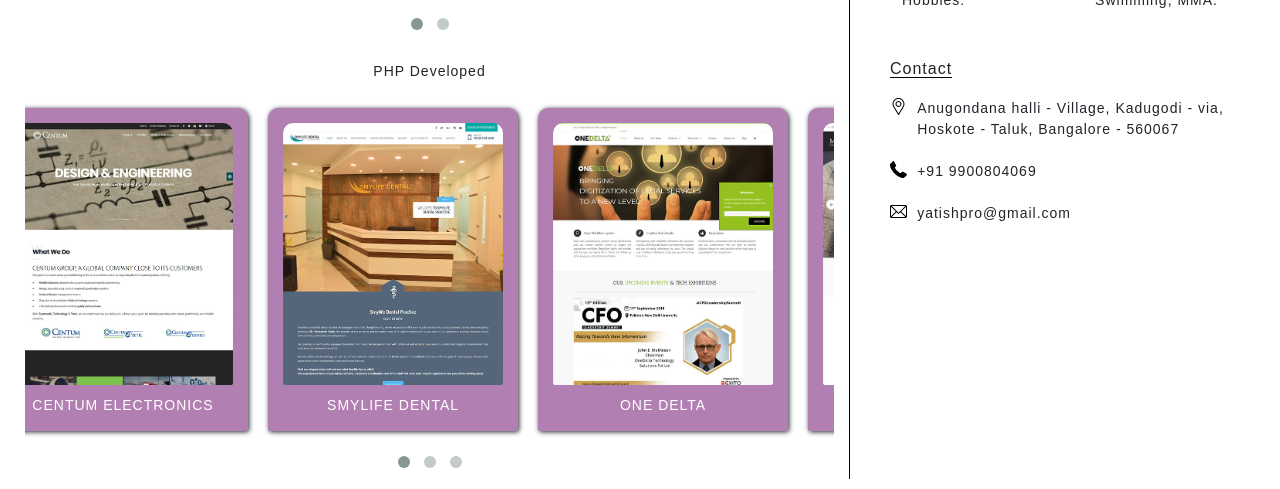
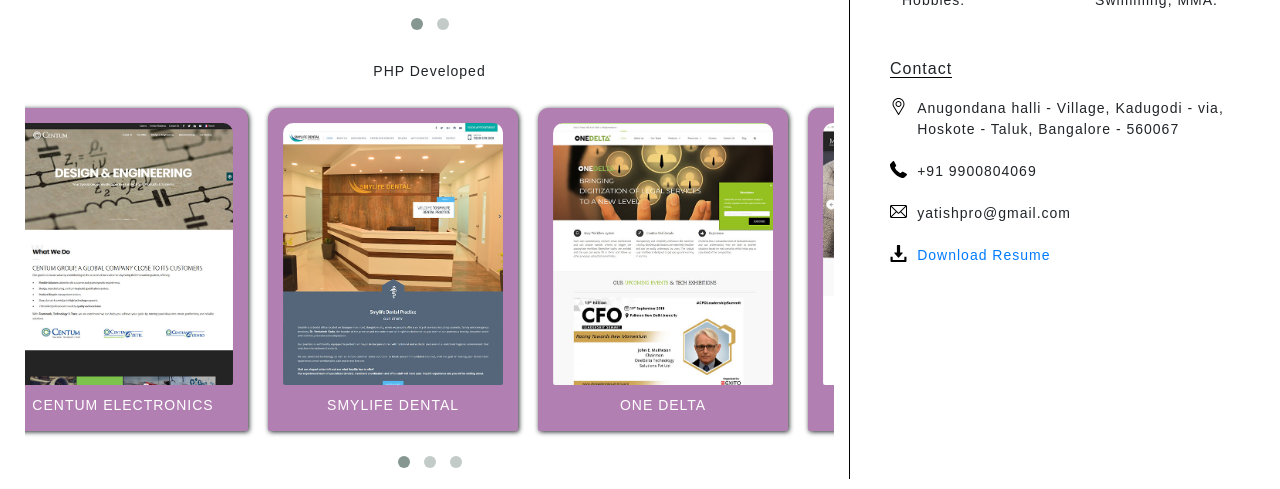
Before and after one commit to yatishpro/portfolio, a website: page index.html in a window 1280 px wide. Shown: the part 1664-2153 px from the top of the page. Drawn offline with Linux system fonts and the light colour scheme.

Commit message:
Download Button update
By Yatish

```diff
--- a/index.html
+++ b/index.html
@@ -382,6 +382,7 @@
                 <li><img class="contact-img" src="assets/images/placeholder.svg" /><p>Anugondana halli - Village, Kadugodi - via, Hoskote - Taluk, Bangalore - 560067</p></li>
                 <li><img src="assets/images/phone-receiver.svg" class="contact-img"><p>+91 9900804069</p></li>
                 <li><img src="assets/images/email.svg" alt="" class="contact-img"><p>yatishpro@gmail.com</p></li>
+                <li><img src="assets/images/download.svg" class="contact-img" alt=""><p><a href="assets/doc/resume.pdf" class="download-resume" target="_blank">Download Resume</a></p></li>
               </ul>
             </div>
           </div>
```
Also changed, not shown: assets/css/main.css (+1 -1 lines), assets/images/download.svg (added), 3 other files.
